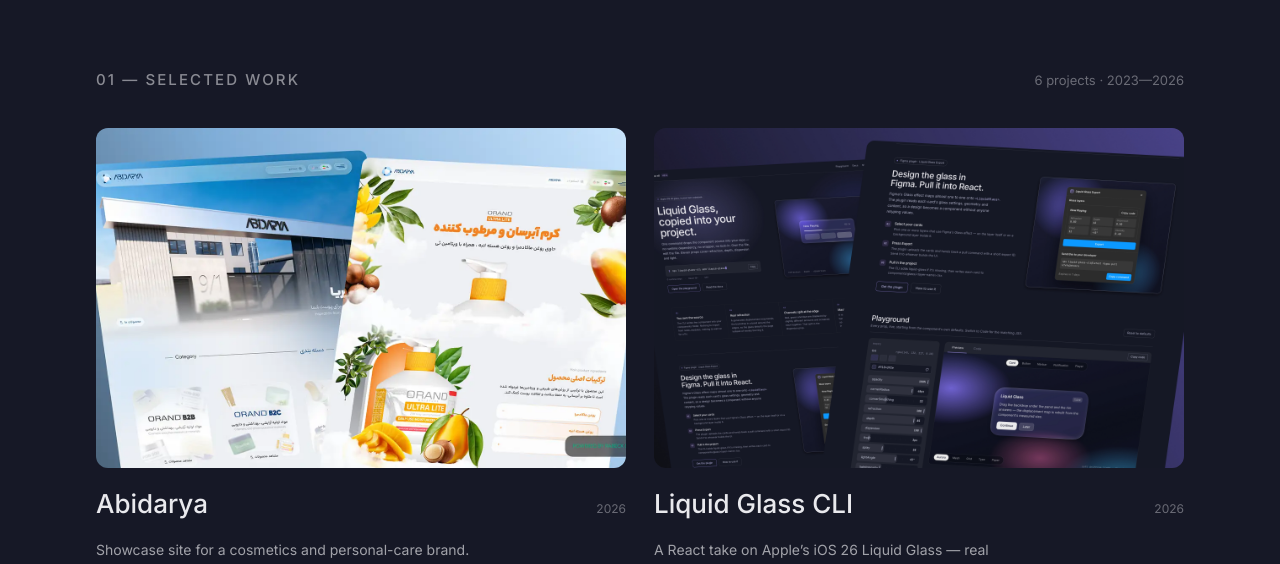
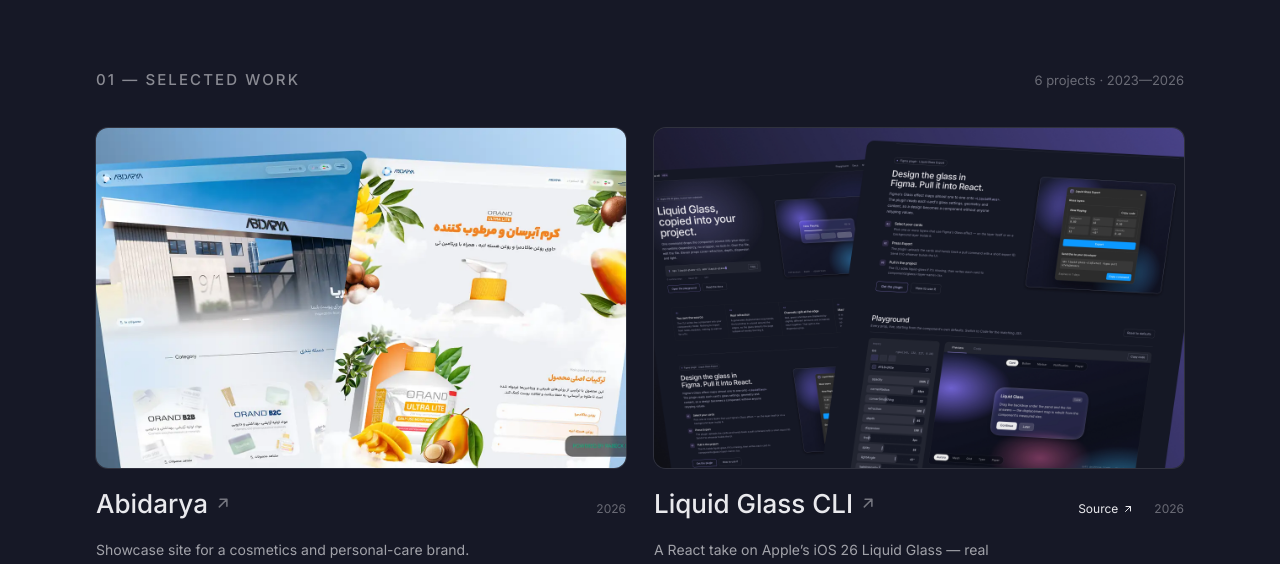
Before and after one commit to aryankholqi/portfolio, a Next.js app: page / in a window 1280 px wide. Shown: the part 640-1204 px from the top of the page. Built offline with nearby package versions, Linux system fonts and the light colour scheme.

Commit message:
Enhance Work component with interactive links and improved styling; add URL and repo fields to project data in content.ts for better navigation and user experience.

```diff
--- a/components/Work.tsx
+++ b/components/Work.tsx
@@ -18,15 +18,86 @@
   );
 }
 
+function ArrowUpRight({ className }: { className?: string }) {
+  return (
+    <svg viewBox="0 0 24 24" fill="none" stroke="currentColor" strokeWidth="2" strokeLinecap="round" strokeLinejoin="round" aria-hidden="true" className={className}>
+      <path d="M7 17 17 7M8 7h9v9" />
+    </svg>
+  );
+}
+
+const hostOf = (url: string) => new URL(url).host.replace(/^www\./, '');
+
+const EASE = 'ease-[cubic-bezier(0.22,1,0.36,1)]';
+
 function Card({ p, large, delay }: { p: Project; large?: boolean; delay: number }) {
+  const linked = Boolean(p.url);
+
   return (
-    <Reveal as="article" delay={delay} className="flex flex-col gap-4">
-      <div className="relative h-[200px] overflow-hidden rounded-[var(--radius-lg)] bg-[var(--color-surface)] md:h-[340px]">
-        <Image src={p.image} alt={`${p.name} — screenshot`} fill sizes="(max-width: 768px) 100vw, 45vw" className="object-cover object-top" loading='eager'/>
+    <Reveal as="article" delay={delay} className="group relative flex flex-col gap-4">
+      <div
+        className={`relative h-[200px] overflow-hidden rounded-[var(--radius-lg)] bg-[var(--color-surface)] ring-1 ring-[var(--color-divider)] transition-[box-shadow,transform] duration-500 md:h-[340px] ${EASE} ${
+          linked
+            ? 'group-hover:ring-[color-mix(in_oklch,var(--color-accent)_45%,transparent)] group-hover:shadow-[0_18px_50px_-20px_color-mix(in_oklch,var(--color-accent)_45%,transparent)] motion-safe:group-hover:-translate-y-1'
+            : ''
+        }`}
+      >
+        <Image
+          src={p.image}
+          alt={`${p.name} — screenshot`}
+          fill
+          sizes="(max-width: 768px) 100vw, 45vw"
+          className={`object-cover object-top transition-transform duration-700 ${EASE} ${linked ? 'motion-safe:group-hover:scale-[1.03]' : ''}`}
+          loading="eager"
+        />
+        {linked && (
+          <div
+            aria-hidden="true"
+            className={`pointer-events-none absolute inset-0 flex items-end bg-linear-to-t from-[rgba(22,24,38,0.85)] via-[rgba(22,24,38,0.15)] to-transparent p-4 opacity-0 transition-opacity duration-500 group-hover:opacity-100 md:p-5 ${EASE}`}
+          >
+            <span
+              className={`inline-flex items-center gap-1.5 rounded-full border border-[rgba(233,233,237,0.18)] bg-[rgba(22,24,38,0.55)] px-3.5 py-1.5 text-[13px] text-[var(--color-text)] backdrop-blur-md transition-transform duration-500 motion-safe:translate-y-2 motion-safe:group-hover:translate-y-0 ${EASE}`}
+            >
+              Visit {hostOf(p.url!)}
+              <ArrowUpRight className="size-3.5" />
+            </span>
+          </div>
+        )}
       </div>
       <div className="flex items-baseline gap-4">
-        <h3 className={`m-0 ${large ? 'text-[21px] md:text-[26px]' : 'text-[19px]'}`}>{p.name}</h3>
-        <span className="ml-auto text-xs text-[rgba(233,233,237,0.4)]">{p.year}</span>
+        <h3 className={`m-0 ${large ? 'text-[21px] md:text-[26px]' : 'text-[19px]'}`}>
+          {linked ? (
+            <a
+              href={p.url}
+              target="_blank"
+              rel="noopener noreferrer"
+              className="inline-flex items-baseline gap-1.5 outline-none transition-colors duration-300 group-hover:text-[var(--color-accent-200)] after:absolute after:inset-0 after:rounded-[var(--radius-lg)] focus-visible:after:outline-2 focus-visible:after:outline-offset-4 focus-visible:after:outline-[var(--color-accent)]"
+            >
+              {p.name}
+              <ArrowUpRight
+                className={`size-[0.7em] self-center text-[rgba(233,233,237,0.45)] transition-[transform,color] duration-300 group-hover:text-[var(--color-accent-200)] motion-safe:group-hover:translate-x-0.5 motion-safe:group-hover:-translate-y-0.5 ${EASE}`}
+              />
+              <span className="sr-only">(opens in a new tab)</span>
+            </a>
+          ) : (
+            p.name
+          )}
+        </h3>
+        <div className="ml-auto flex items-baseline gap-3 text-xs text-[rgba(233,233,237,0.4)]">
+          {p.repo && (
+            <a
+              href={p.repo}
+              target="_blank"
+              rel="noopener noreferrer"
+              className="relative z-10 -my-1 inline-flex items-center gap-1 rounded-full px-2 py-1 text-[rgba(233,233,237,0.6)] transition-colors duration-300 hover:bg-[rgba(233,233,237,0.06)] hover:text-[var(--color-accent-200)]"
+            >
+              Source
+              <ArrowUpRight className="size-3" />
+              <span className="sr-only">code for {p.name} (opens in a new tab)</span>
+            </a>
+          )}
+          <span>{p.year}</span>
+        </div>
       </div>
       <p className="m-0 max-w-[46ch] text-sm leading-relaxed text-[rgba(233,233,237,0.66)]">{p.summary}</p>
       <Tags tags={p.tags} />
--- a/lib/content.ts
+++ b/lib/content.ts
@@ -7,6 +7,10 @@
   tags: string[];
   image: string;
   featured: boolean;
+  /** Live site — makes the whole card a link. */
+  url?: string;
+  /** Source code, shown as a secondary link. */
+  repo?: string;
 };
 
 export const projects: Project[] = [
@@ -26,6 +30,7 @@
     ],
     image: "/work/Abidarya.webp",
     featured: true,
+    url: "https://abidarya.com",
   },
   {
     slug: "liquid-glass-cli",
@@ -37,6 +42,8 @@
     tags: ["Nextj.js App Router", "TypeScript", "Tailwind CSS", "Node.js CLI", "Figma Plugin"],
     image: "/work/Liquid-glass-cli.webp",
     featured: true,
+    url: "https://liquid-glass-showcase-red.vercel.app/",
+    repo: "https://github.com/aryankholqi/liquid-glass-cli",
   },
   {
     slug: "bank-test",
@@ -48,6 +55,7 @@
     tags: ["Next.js App Router", "TypeScript", "MathJax"],
     image: "/work/Banktest.webp",
     featured: false,
+    url: "https://test-cshub.ir",
   },
   {
     slug: "tahla",
@@ -59,6 +67,7 @@
     tags: ["Next.js App Router", "TypeScript", "Shadcn"],
     image: "/work/Tahla.webp",
     featured: false,
+    url: "https://tahla.vercel.app",
   },
   {
     slug: "rabeck",
@@ -70,6 +79,7 @@
     tags: ["Next.js App Router", "TypeScript", "Three.js"],
     image: "/work/Rabeck.webp",
     featured: false,
+    url: "https://rabeck.vercel.app",
   },
   {
     slug: "lynx",
@@ -81,6 +91,7 @@
     tags: ["Next.js App Router", "TypeScript", "React Query", "GSAP"],
     image: "/work/Lynx.webp",
     featured: false,
+    url: "https://lynx-psi.vercel.app",
   },
 ];
 
```
